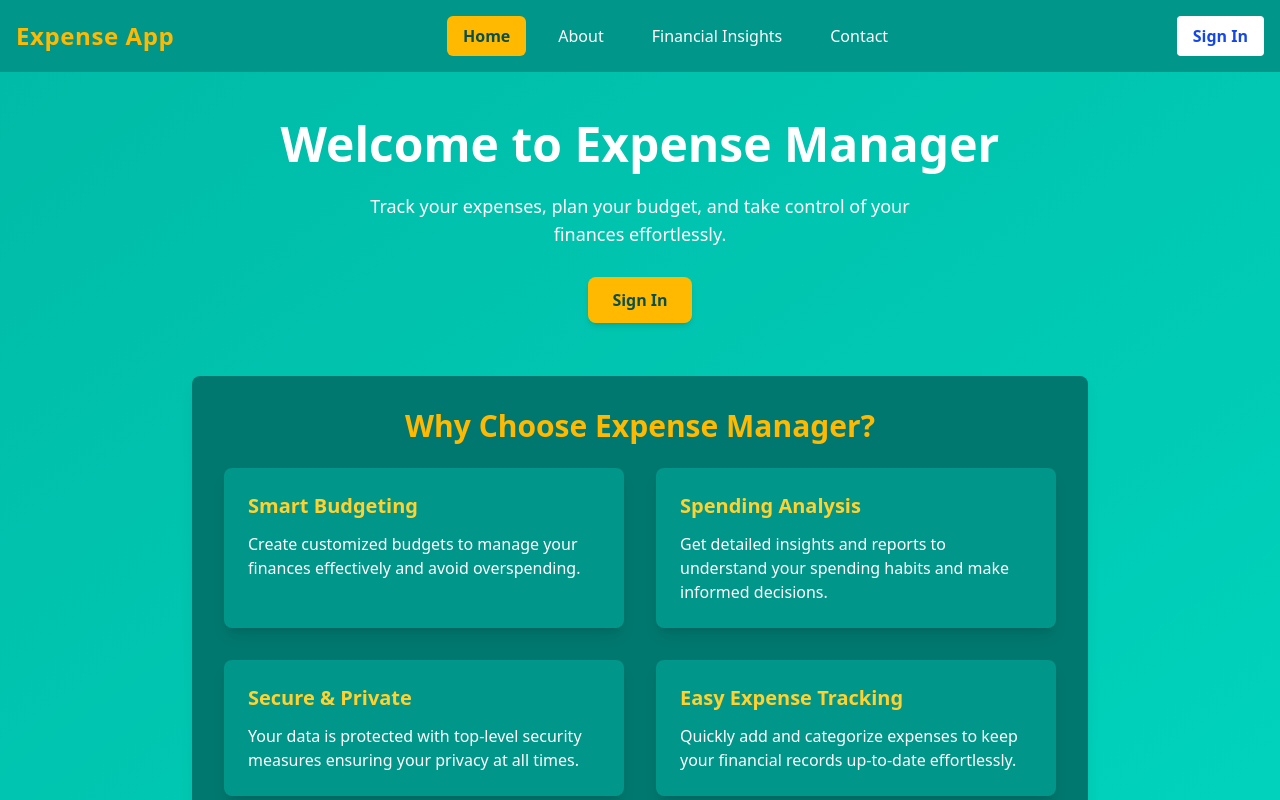
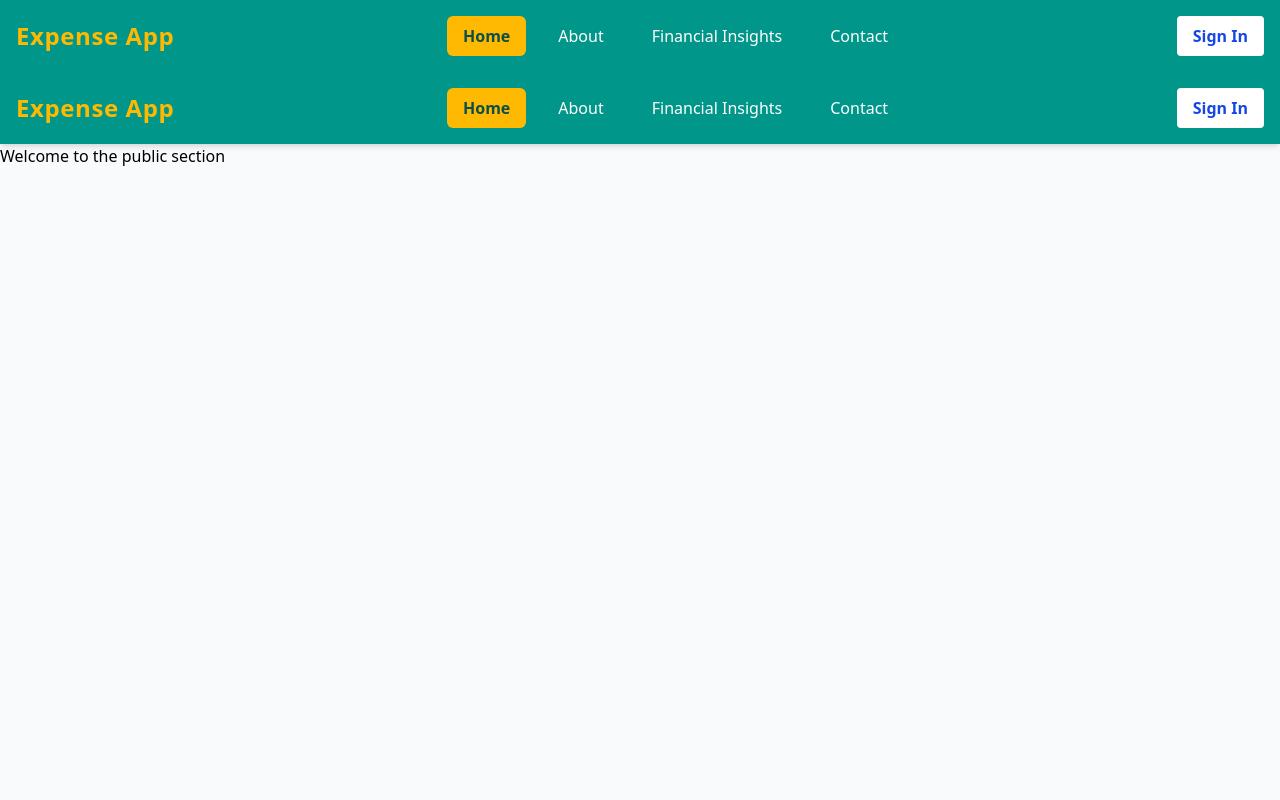
Before and after one commit to Saurabhchauhan001/Expense-management, a Next.js app: page / in a window 1280 px wide. Shown: the top 800 px of the page. Built offline with nearby package versions, Linux system fonts and the light colour scheme; no server answers.

Commit message:
Fix route structure

```diff
--- /dev/null
+++ b/src/app/(public)/page.js
@@ -0,0 +1,3 @@
+export default function PublicHome() {
+  return <div>Welcome to the public section</div>;
+}
```
